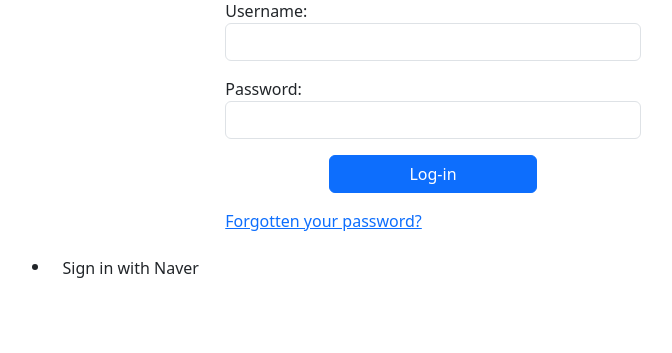
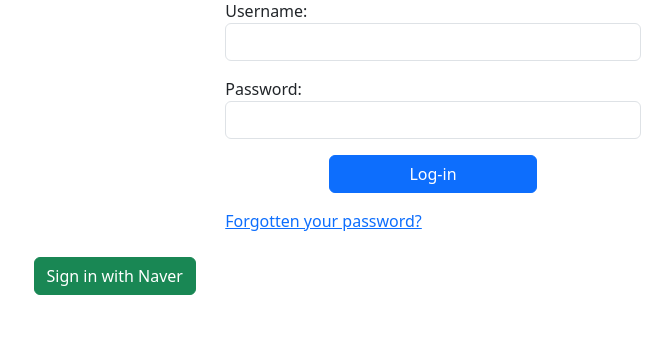
Before and after one commit to jmbae-live/mysite2, a Django app: page /en/account/login/ in a window 1280 px wide. Shown: the part 179-532 px from the top of the page, without its empty margins (207-879 px from the left). Run offline with Django 4.2, Linux system fonts and the light colour scheme; parts of the project's set-up code (start-up, migrations or seed data) failed here and were passed over.

Commit message:
스타일 수정

```diff
--- a/account/templates/registration/login.html
+++ b/account/templates/registration/login.html
@@ -30,13 +30,16 @@
             </a>
         </p>
     </div>
-    <div class="social">
-        <ul>
-            <li class="naver">
-                <a class="btn" href="{% url 'social:begin' 'naver' %}">
+    {#  소셜 로그인 설정  #}
+    <div class="d-grid">
+        <ul class="list-group list-group-flush d-flex">
+            <li class="list-group-item col-12 justify-content-end">
+                {#  소셜 로그인 네이버  #}
+                <a class="btn btn-success" href="{% url 'social:begin' 'naver' %}">
                     Sign in with Naver
                 </a>
             </li>
         </ul>
     </div>
+    {#  소셜 로그인 설정  #}
 {% endblock content %}
```
